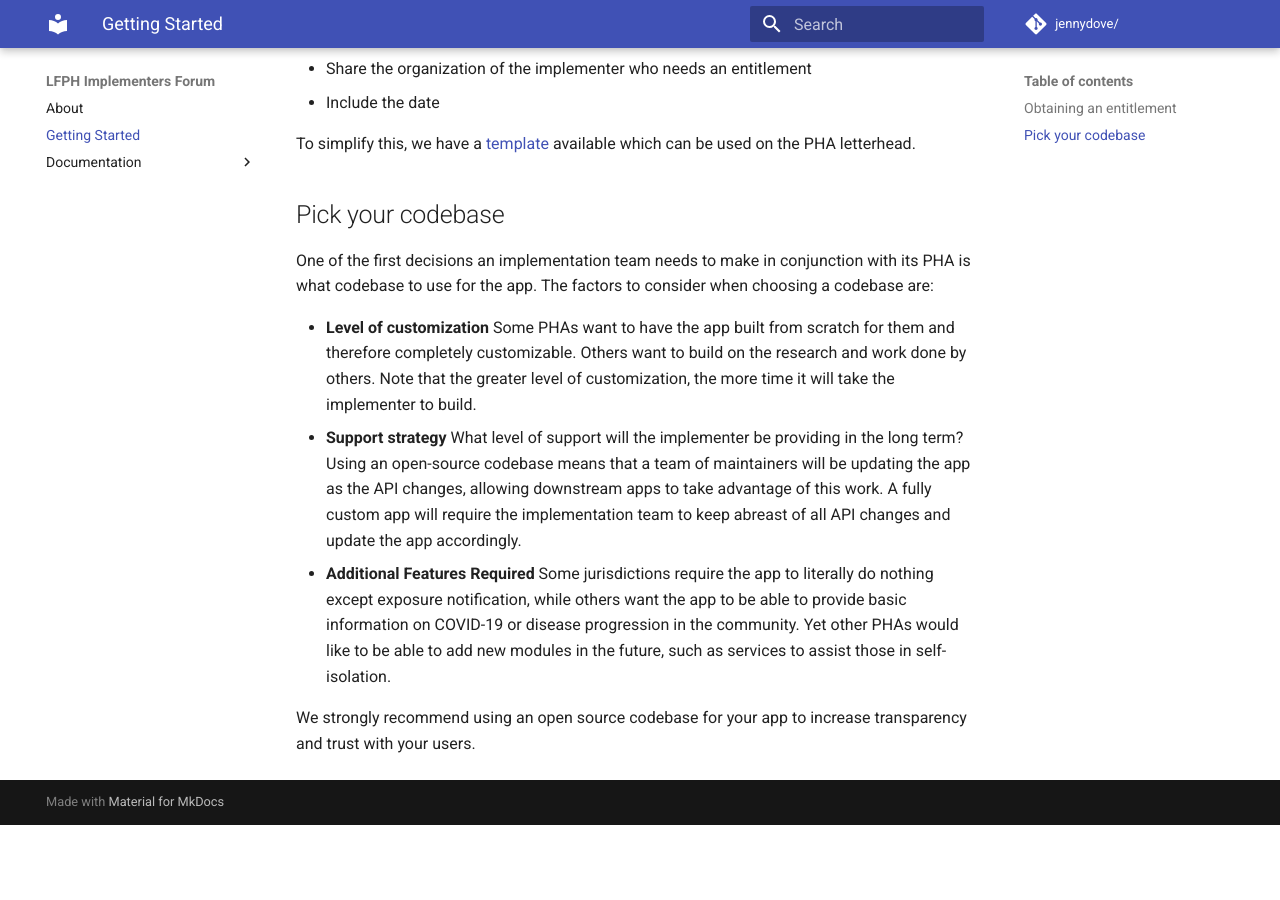
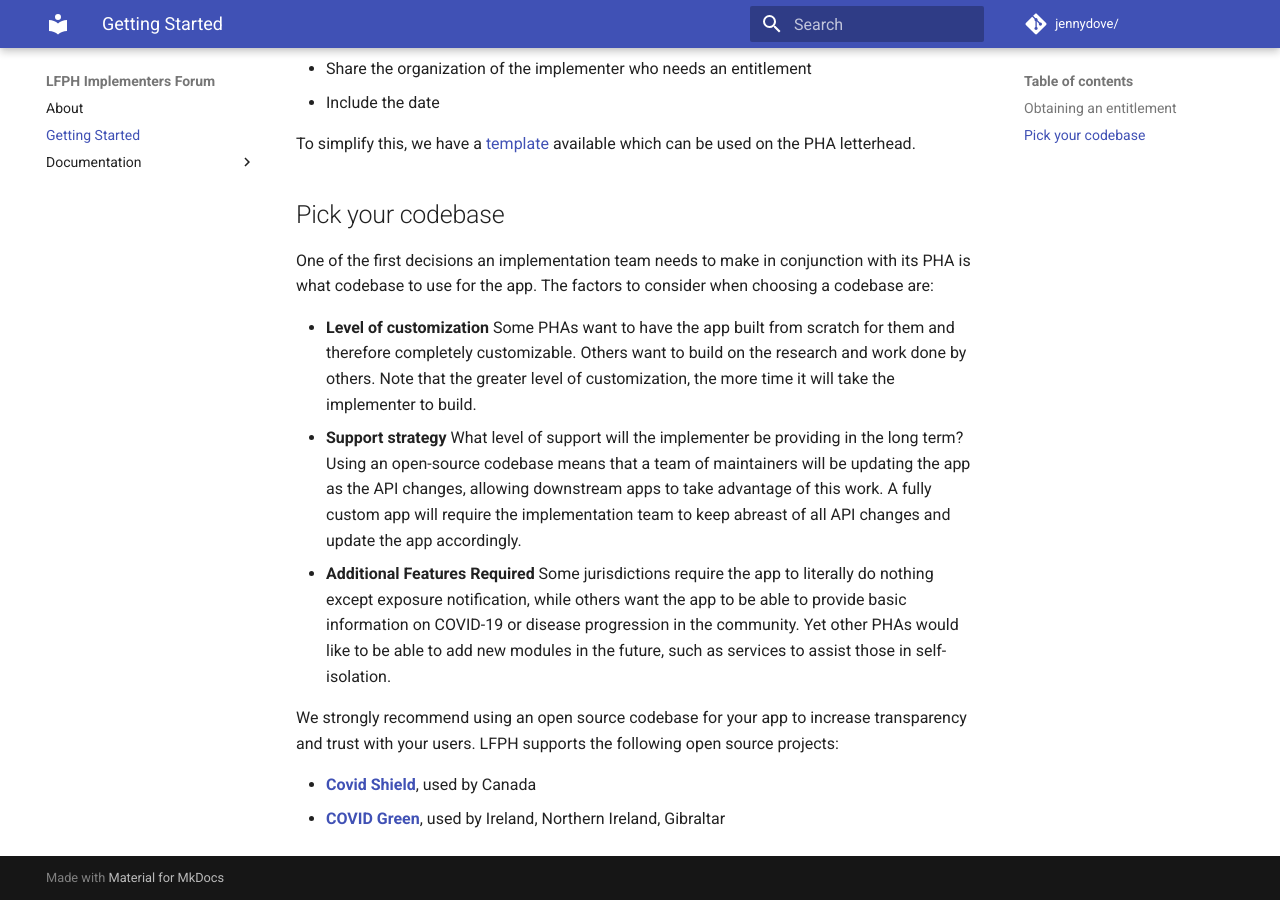
Before and after one commit to lfph/implementers-forum, an MkDocs documentation site: the page built from docs/getting-started.md, in a window 1280 px wide and 900 px high, scrolled down 629 px. Built offline with MkDocs 1.6.1 and Material for MkDocs 9.7.7, drawn with Linux system fonts in a browser that asks for light colours; comment, search, counter and statistics services are not loaded; before the commit the page ends 1454 px from its top, so only the background shows below that.

Commit message:
add LFPH projects

```diff
--- a/docs/getting-started.md
+++ b/docs/getting-started.md
@@ -24,4 +24,7 @@ One of the first decisions an implementation team needs to make in conjunction w
 * **Support strategy** What level of support will the implementer be providing in the long term? Using an open-source codebase means that a team of maintainers will be updating the app as the API changes, allowing downstream apps to take advantage of this work. A fully custom app will require the implementation team to keep abreast of all API changes and update the app accordingly.
 * **Additional Features Required** Some jurisdictions require the app to literally do nothing except exposure notification, while others want the app to be able to provide basic information on COVID-19 or disease progression in the community. Yet other PHAs would like to be able to add new modules in the future, such as services to assist those in self-isolation.
 
-We strongly recommend using an open source codebase for your app to increase transparency and trust with your users.
+We strongly recommend using an open source codebase for your app to increase transparency and trust with your users. LFPH supports the following open source projects:
+
+* [**Covid Shield**](https://github.com/CovidShield), used by Canada
+* [**COVID Green**](https://github.com/covidgreen), used by Ireland, Northern Ireland, Gibraltar
```
